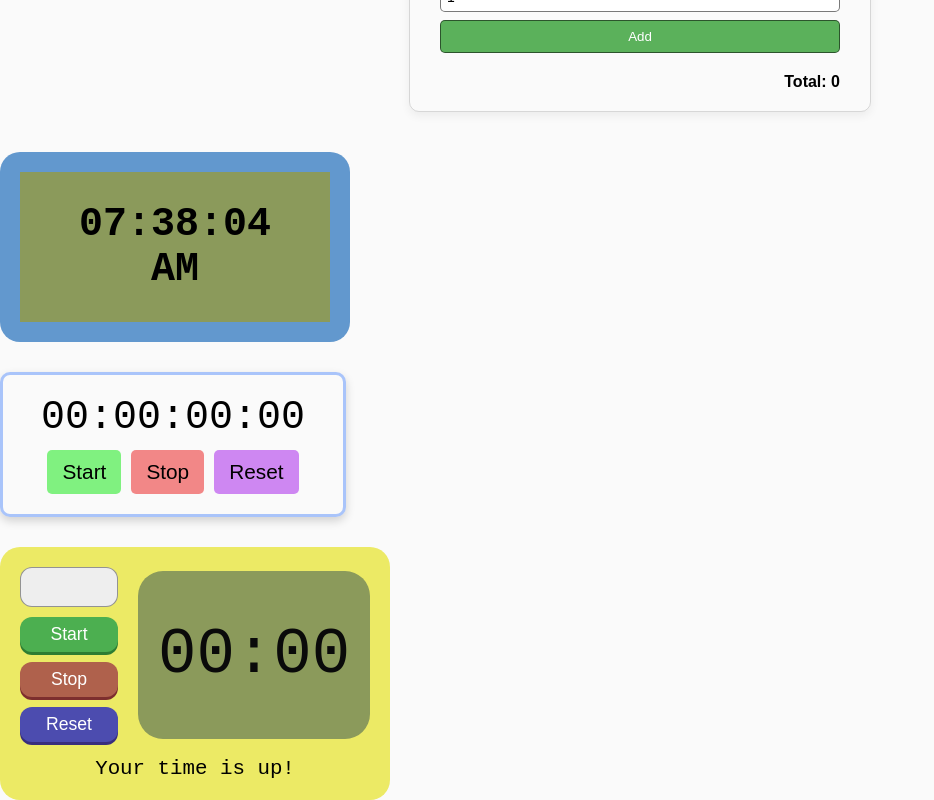
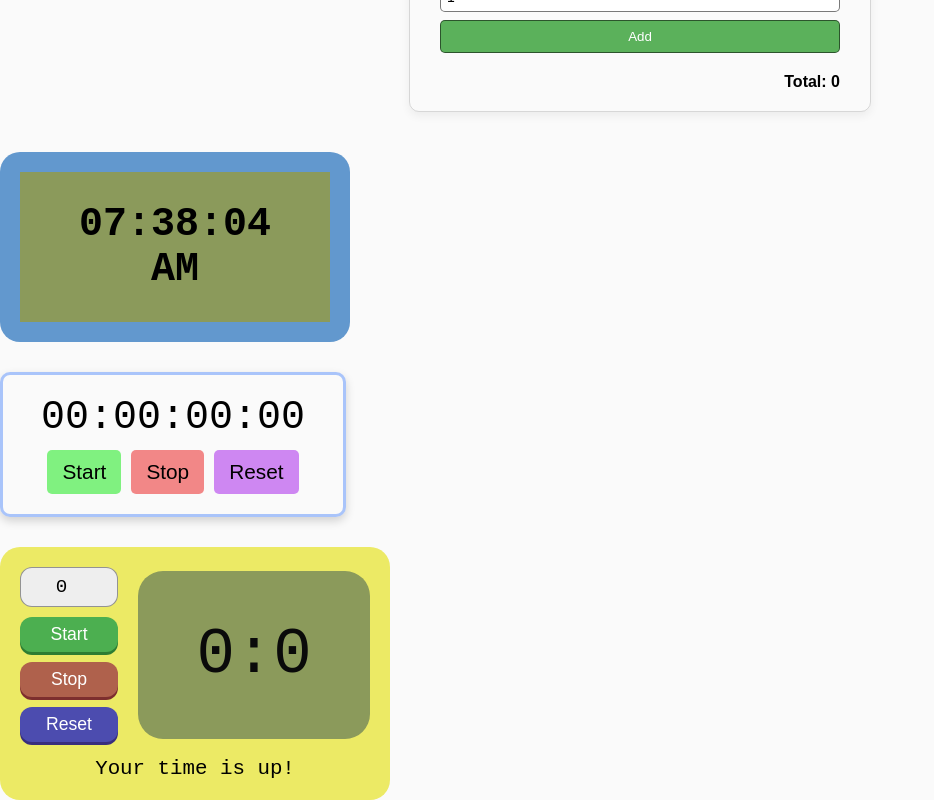
Before and after one commit to HanKwan/react-fundamentals, a React (Vite) app in the folder practice/: page / in a window 1280 px wide. Shown: the part 1422-2222 px from the top of the page, without its empty margins (0-934 px from the left). Built offline with nearby package versions, Linux system fonts and the light colour scheme.

Commit message:
refactor: fix setInterval and conditons

```diff
--- a/practice/src/component/Timer.tsx
+++ b/practice/src/component/Timer.tsx
@@ -4,15 +4,16 @@ function Timer() {
 
     const [isRunning, setIsRunning] = useState(false)
     const [remainingTime, setRemainingTime] = useState(0)
+    const [inputMinutes, setInputMinutes] = useState(0)
     const endTimeRef = useRef<number | null>(null);
     const intervalIdRef = useRef<number | null>(null)
 
     useEffect(() => {
-            intervalIdRef.current = setTimeout(() => {
+            intervalIdRef.current = setInterval(() => {
                 if (endTimeRef.current) {
                     setRemainingTime(endTimeRef.current - Date.now())
                 }
-            }, 1000);
+            }, 100);
 
             return () => {
                 if (intervalIdRef.current) {
@@ -23,8 +24,10 @@ function Timer() {
     }, [isRunning])
 
     const handleStart = () => {
-        const duration = remainingTime * 1000 * 60
+        const duration = inputMinutes * 1000 * 60
         endTimeRef.current = Date.now() + duration
+        console.log(duration)
+        setRemainingTime(duration)
         setIsRunning(true)
     }
     const handleStop = () => {
@@ -36,17 +39,23 @@ function Timer() {
         endTimeRef.current = null
     }
 
+    const format = () => {
+        let minutes = Math.floor(remainingTime / (1000 * 60))
+        let seconds = Math.floor(remainingTime / 1000 % 60)
+
+        return `${minutes}:${seconds}`
+    }
 
     return(
         <div className="timer">
             <div className="timer-layout">
                 <div className="input-time">
-                    <input type="number" onChange={(e) => setRemainingTime(Number(e.target.value))}/>
+                    <input type="number" value={inputMinutes} onChange={(e) => setInputMinutes(Number(e.target.value))}/>
                     <button className="startBtn" onClick={handleStart}>Start</button>
                     <button className="stopBtn" onClick={handleStop}>Stop</button>
                     <button className="resetBtn" onClick={handleReset}>Reset</button>
                 </div>
-                <div className="timer-display">00:00</div>
+                <div className="timer-display">{format()}</div>
             </div>
             <div className="msg">Your time is up!</div>
         </div>
```
